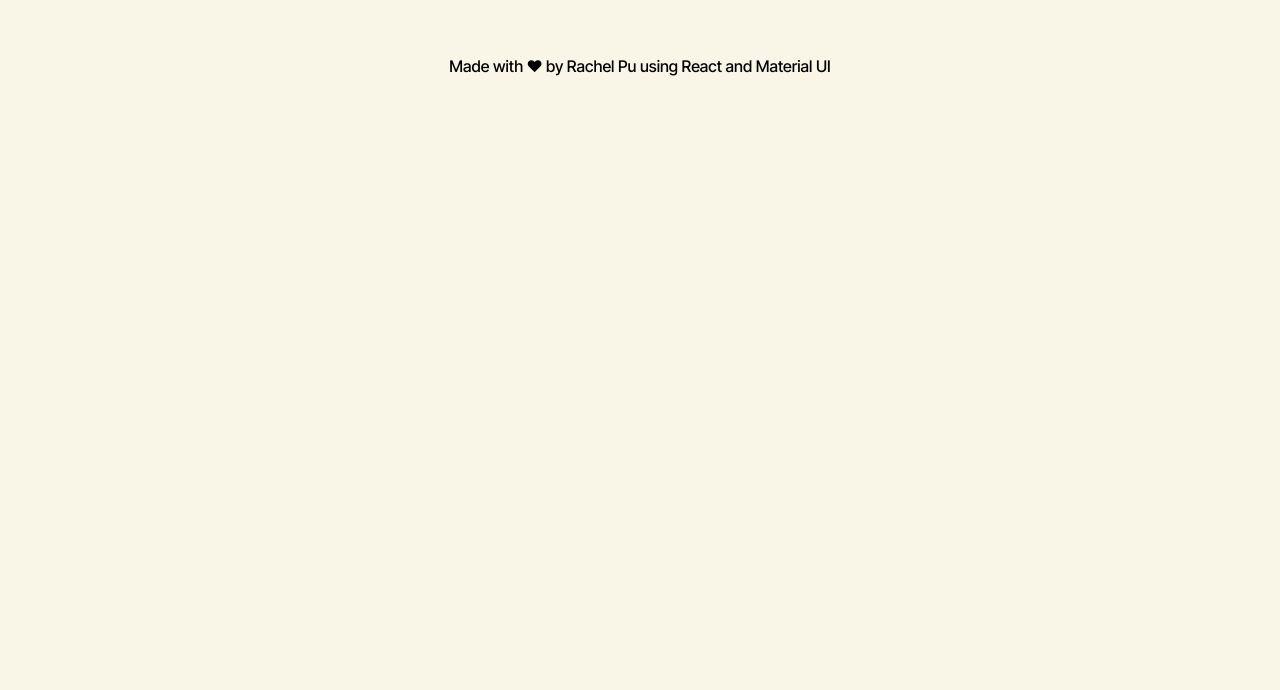
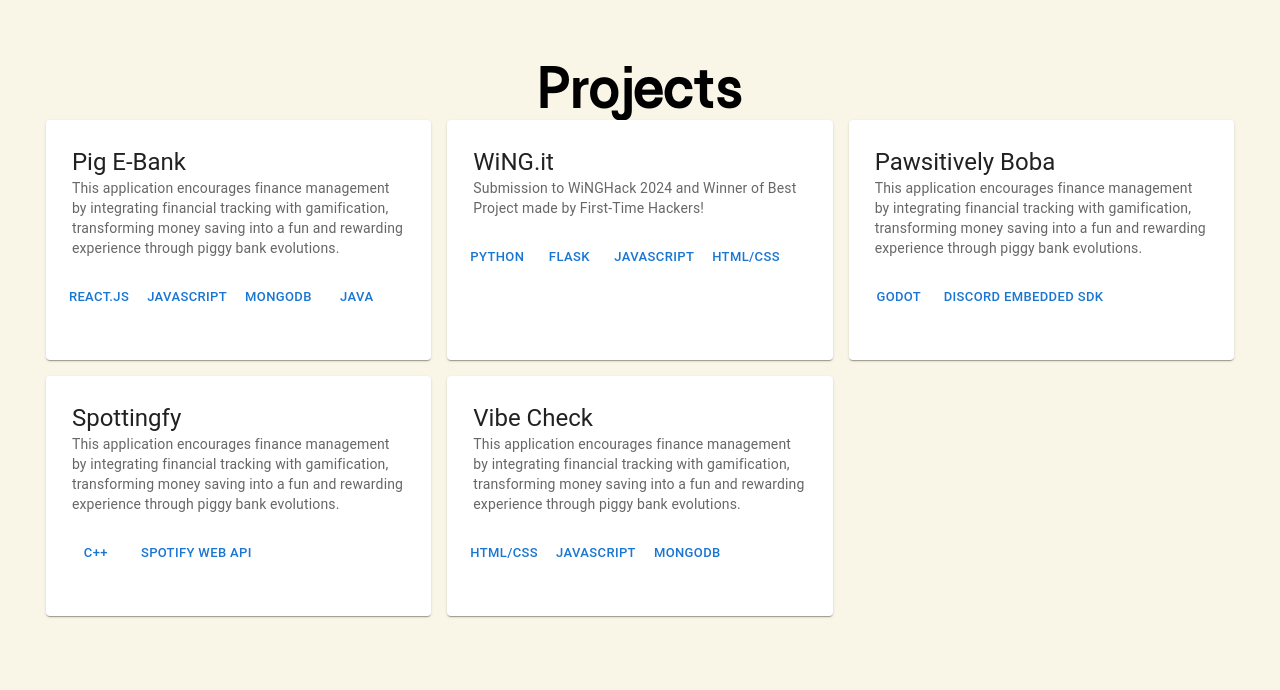
Before and after one commit to rachel-pu/rachel-pu-portfolio, a React (Create React App) app: page /#/ in a window 1280 px wide. Shown: the part 3350-4040 px from the top of the page. Before the commit the page ends 3480 px from the top, so only its background shows below. Built offline with nearby package versions, Linux system fonts and the light colour scheme.

Commit message:
projects page created

```diff
--- a/src/css/Projects.css
+++ b/src/css/Projects.css
@@ -0,0 +1,14 @@
+.projects-page{
+    height: 120vh;
+    padding: 3%;
+}
+
+.project-grid{
+    margin-top: 20px;
+}
+
+.project-card{
+    padding: 10px;
+    height: 220px;
+    overflow: auto;
+}
--- a/src/json/ProjectsJSON.json
+++ b/src/json/ProjectsJSON.json
@@ -0,0 +1,38 @@
+[
+  {
+    "name": "Pig E-Bank",
+    "icon": "FaPiggyBank",
+    "link": "https://github.com/Lyra126/pigE-bank",
+    "description": "This application encourages finance management by integrating financial tracking with gamification, transforming money saving into a fun and rewarding experience through piggy bank evolutions.",
+    "skills": ["React.js", "JavaScript", "MongoDB", "Java"],
+    "aosDuration": 1250
+  },
+  {
+    "name": "WiNG.it",
+    "icon": "GiLibertyWing",
+    "description": "Submission to WiNGHack 2024 and Winner of Best Project made by First-Time Hackers!",
+    "skills": ["Python", "Flask", "JavaScript", "HTML/CSS"],
+    "aosDuration": 2000
+  },
+  {
+    "name": "Pawsitively Boba",
+    "icon": "LuCupSoda",
+    "description": "This application encourages finance management by integrating financial tracking with gamification, transforming money saving into a fun and rewarding experience through piggy bank evolutions.",
+    "skills": ["Godot", "Discord Embedded SDK"],
+    "aosDuration": 2500
+  },
+  {
+    "name": "Spottingfy",
+    "icon": "FaSpotify",
+    "description": "This application encourages finance management by integrating financial tracking with gamification, transforming money saving into a fun and rewarding experience through piggy bank evolutions.",
+    "skills": ["C++", "Spotify Web API"],
+    "aosDuration": 1250
+  },
+  {
+    "name": "Vibe Check",
+    "icon": "LuCupSoda",
+    "description": "This application encourages finance management by integrating financial tracking with gamification, transforming money saving into a fun and rewarding experience through piggy bank evolutions.",
+    "skills": ["HTML/CSS", "JavaScript", "MongoDB"],
+    "aosDuration": 2000
+  }
+]
--- a/src/pages/Projects.js
+++ b/src/pages/Projects.js
@@ -1,10 +1,41 @@
 import React from 'react';
+import {Card, CardContent, Grid, Box, Typography} from "@mui/material";
+import { Button, CardActionArea, CardActions } from '@mui/material';
+import projectsList from '../json/ProjectsJSON.json';
+import "../css/Projects.css";
 
 function Projects(){
     return (
-        <div className="projects-page" id="projects"></div>
+        <Box className="projects-page" id="projects">
+            <Typography variant="h2" sx={{fontFamily:'Liga-Sans-Bold', textAlign: 'center'}}>Projects</Typography>
+            <Grid container spacing={2} className = "project-grid">
+                {projectsList.map((project, index) => (
+                    <Grid item xs={12} sm={6} md={4} key={index}>
+                        <Card className = "project-card">
+                            <CardActionArea>
+                                <CardContent>
+                                    <Typography variant="h5" component="div">
+                                        {project.name}
+                                    </Typography>
+                                    <Typography variant="body2" color="text.secondary">
+                                        {project.description}
+                                    </Typography>
+                                </CardContent>
+
+                                <CardActions>
+                                    {project.skills.map((skill, index) => (
+                                        <Button key={index} size="small" color="primary">
+                                            {skill}
+                                        </Button>
+                                    ))}
+                                </CardActions>
+                            </CardActionArea>
+                        </Card>
+                    </Grid>
+                ))}
+            </Grid>
+        </Box>
     );
-
 }
 
 export default Projects;
```
